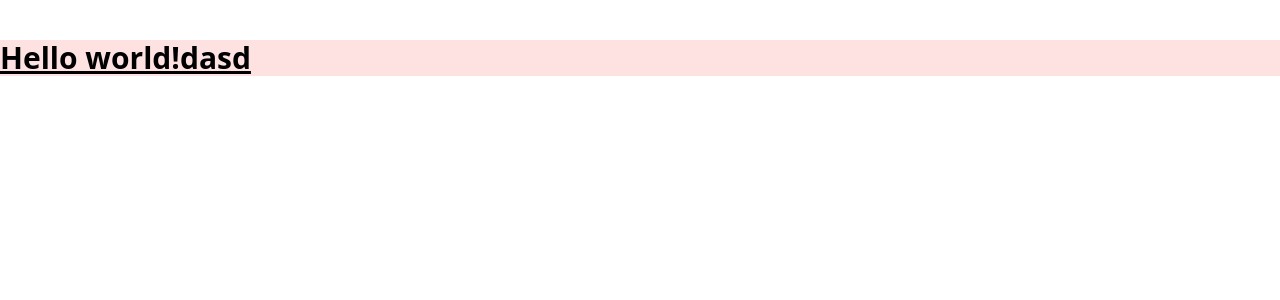
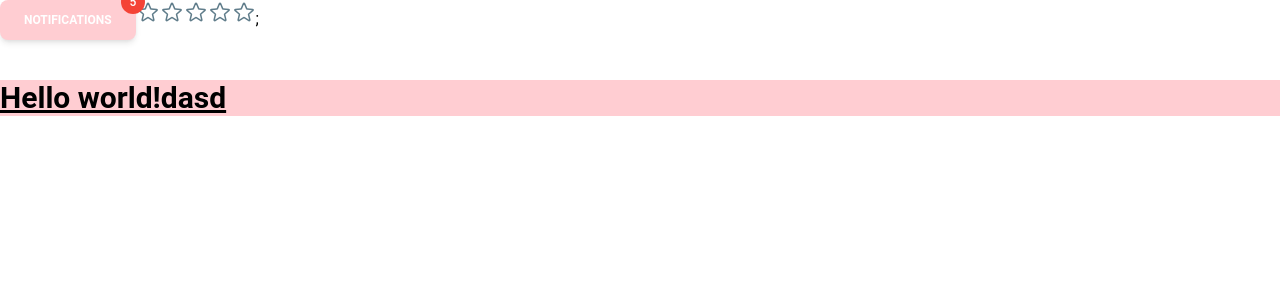
Before and after one commit to codestates-seb/seb45_main_010, a React (Vite) app in the folder client/: page / in a window 1280 px wide. Shown: the top 300 px of the page. Built offline with nearby package versions, Linux system fonts and the light colour scheme.

Commit message:
[package] add meterial tailwind추가

```diff
--- a/client/package.json
+++ b/client/package.json
@@ -10,6 +10,7 @@
     "preview": "vite preview"
   },
   "dependencies": {
+    "@material-tailwind/react": "^2.1.1",
     "@reduxjs/toolkit": "^1.9.5",
     "axios": "^1.5.0",
     "react": "^18.2.0",
--- a/client/src/App.tsx
+++ b/client/src/App.tsx
@@ -1,7 +1,11 @@
+import { Badge, Button, Rating } from '@material-tailwind/react';
 const App = () => {
   return (
     <>
-      <h1 className="mt-10 text-3xl font-bold underline bg-red-100">Hello world!dasd</h1>
+      <Badge content="5">
+        <Button className="bg-red-100">Notifications</Button>
+      </Badge>
+      <Rating />;<h1 className="mt-10 text-3xl font-bold underline bg-red-100">Hello world!dasd</h1>
     </>
   );
 };
--- a/client/tailwind.config.js
+++ b/client/tailwind.config.js
@@ -1,8 +1,9 @@
-/** @type {import('tailwindcss').Config} */
-export default {
-  content: ["./index.html", "./src/**/*.{js,ts,jsx,tsx}"],
+const withMT = require('@material-tailwind/react/utils/withMT');
+
+module.exports = withMT({
+  content: ['./index.html', './src/**/*.{vue,js,ts,jsx,tsx}'],
   theme: {
     extend: {},
   },
   plugins: [],
-};
+});
```
Also changed, not shown: 2 other files (tests, documents, lock files or other folders).
